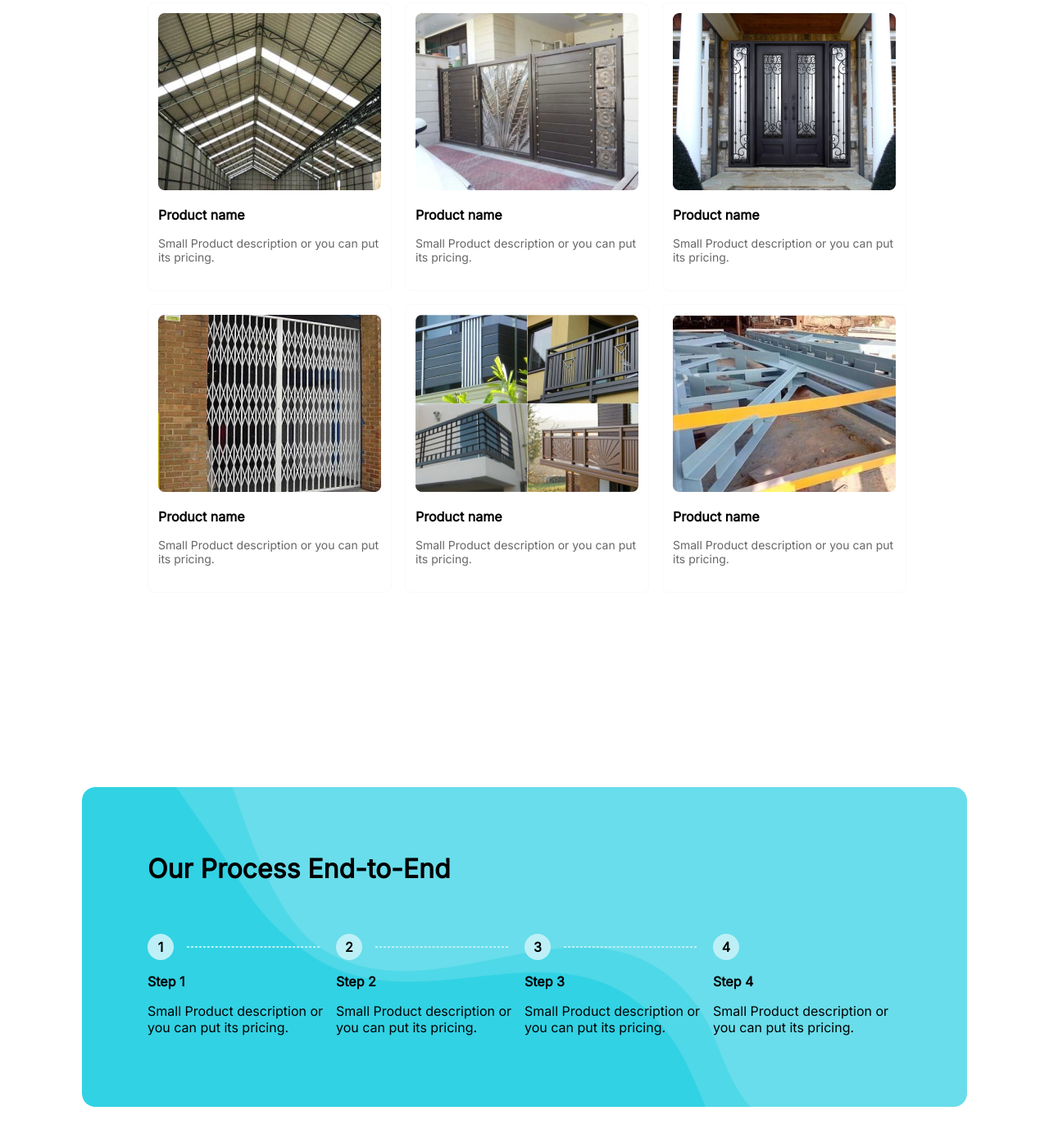
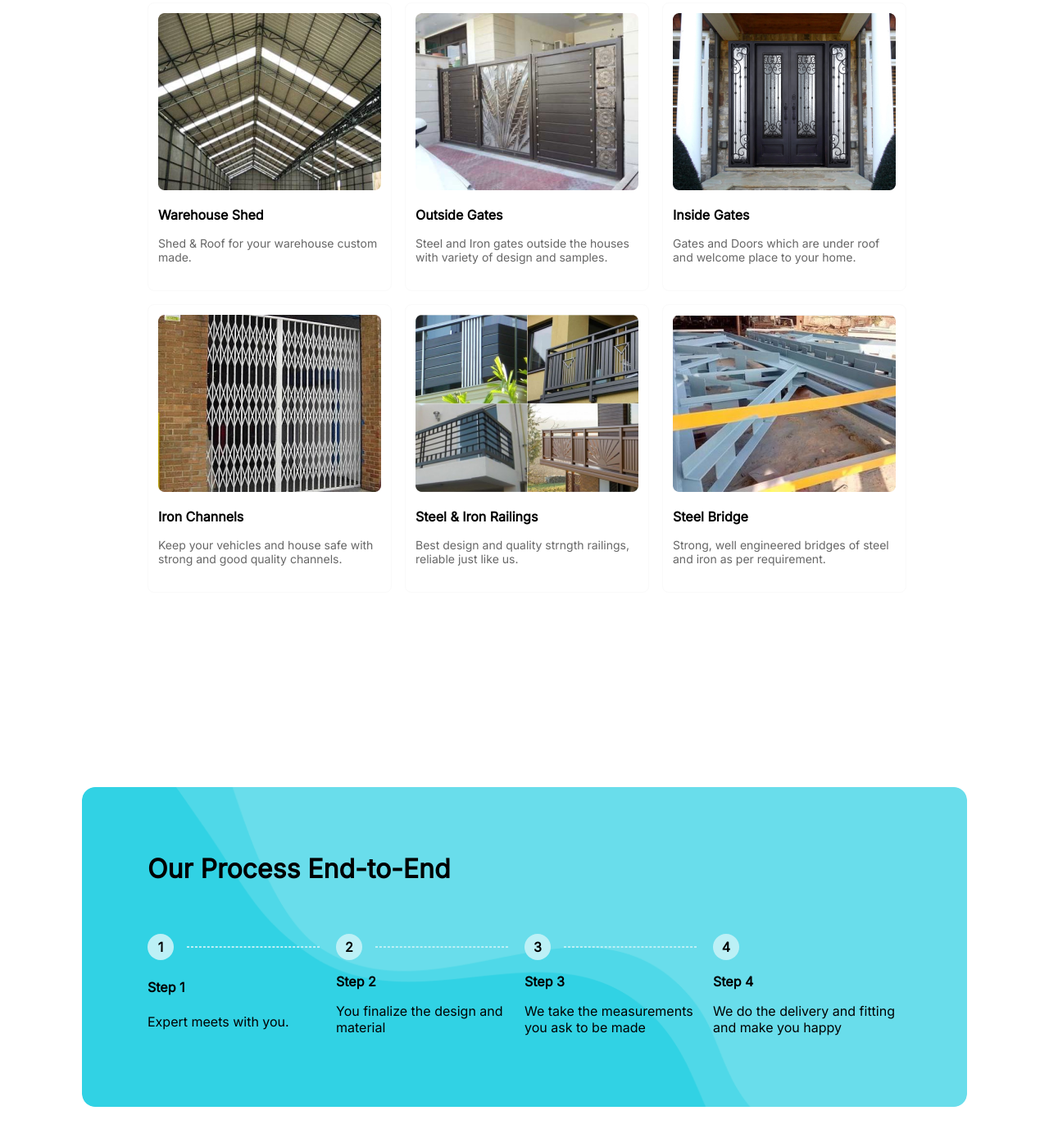
Before and after one commit to svnitad/bfabricators, a plain HTML site: page index.htm in a window 1280 px wide. Shown: the part 1111-2499 px from the top of the page at 82% size. Drawn offline with Linux system fonts and the light colour scheme.

Commit message:
product update

```diff
--- a/index.htm
+++ b/index.htm
@@ -81,9 +81,9 @@
                 <div class="img">
                     <img src="img/Icon (1).png" alt="">
                 </div>
-                <div class="name">Product name</div>
+                <div class="name">Warehouse Shed</div>
                 <div class="desc">
-                    Small Product description or you can put its pricing.
+                    Shed & Roof for your warehouse custom made.
                 </div>
             </div>
 
@@ -91,9 +91,9 @@
                 <div class="img">
                     <img src="img/Icon.png" alt="">
                 </div>
-                <div class="name">Product name</div>
+                <div class="name">Outside Gates</div>
                 <div class="desc">
-                    Small Product description or you can put its pricing.
+                    Steel and Iron gates outside the houses with variety of design and samples.
                 </div>
             </div>
 
@@ -101,9 +101,9 @@
                 <div class="img">
                     <img src="img/Icon (2).png" alt="">
                 </div>
-                <div class="name">Product name</div>
+                <div class="name">Inside Gates</div>
                 <div class="desc">
-                    Small Product description or you can put its pricing.
+                    Gates and Doors which are under roof and welcome place to your home.
                 </div>
             </div>
 
@@ -111,9 +111,9 @@
                 <div class="img">
                     <img src="img/Icon (3).png" alt="">
                 </div>
-                <div class="name">Product name</div>
+                <div class="name">Iron Channels</div>
                 <div class="desc">
-                    Small Product description or you can put its pricing.
+                    Keep your vehicles and house safe with strong and good quality channels.
                 </div>
             </div>
 
@@ -121,9 +121,9 @@
                 <div class="img">
                     <img src="img/Icon (4).png" alt="">
                 </div>
-                <div class="name">Product name</div>
+                <div class="name">Steel & Iron Railings</div>
                 <div class="desc">
-                    Small Product description or you can put its pricing.
+                    Best design and quality strngth railings, reliable just like us.
                 </div>
             </div>
 
@@ -131,9 +131,9 @@
                 <div class="img">
                     <img src="img/Icon (5).png" alt="">
                 </div>
-                <div class="name">Product name</div>
+                <div class="name">Steel Bridge</div>
                 <div class="desc">
-                    Small Product description or you can put its pricing.
+                    Strong, well engineered bridges of steel and iron as per requirement.
                 </div>
             </div>
         </div>
@@ -147,25 +147,25 @@
                 <div class="block">
                     <div class="circle">1</div>
                     <div class="name">Step 1</div>
-                    <div class="desc">Small Product description or you can put its pricing.</div>
+                    <div class="desc">Expert meets with you.</div>
                 </div>
 
                 <div class="block">
                     <div class="circle">2</div>
                     <div class="name">Step 2</div>
-                    <div class="desc">Small Product description or you can put its pricing.</div>
+                    <div class="desc">You finalize the design and material</div>
                 </div>
 
                 <div class="block">
                     <div class="circle">3</div>
                     <div class="name">Step 3</div>
-                    <div class="desc">Small Product description or you can put its pricing.</div>
+                    <div class="desc">We take the measurements you ask to be made</div>
                 </div>
 
                 <div class="block">
                     <div class="circle last">4</div>
                     <div class="name">Step 4</div>
-                    <div class="desc">Small Product description or you can put its pricing.</div>
+                    <div class="desc">We do the delivery and fitting and make you happy</div>
                 </div>
             </div>
         </div>
```
